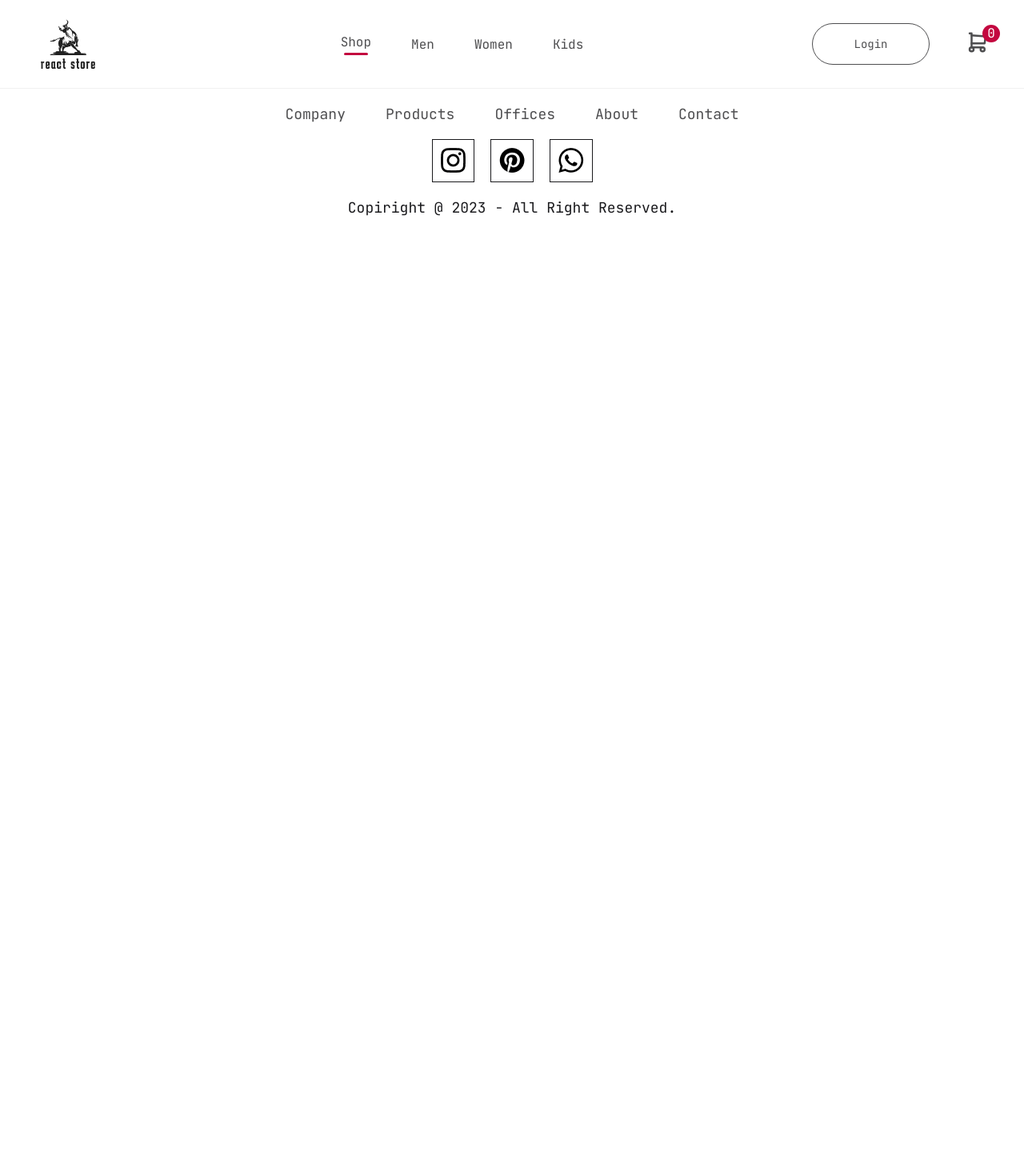
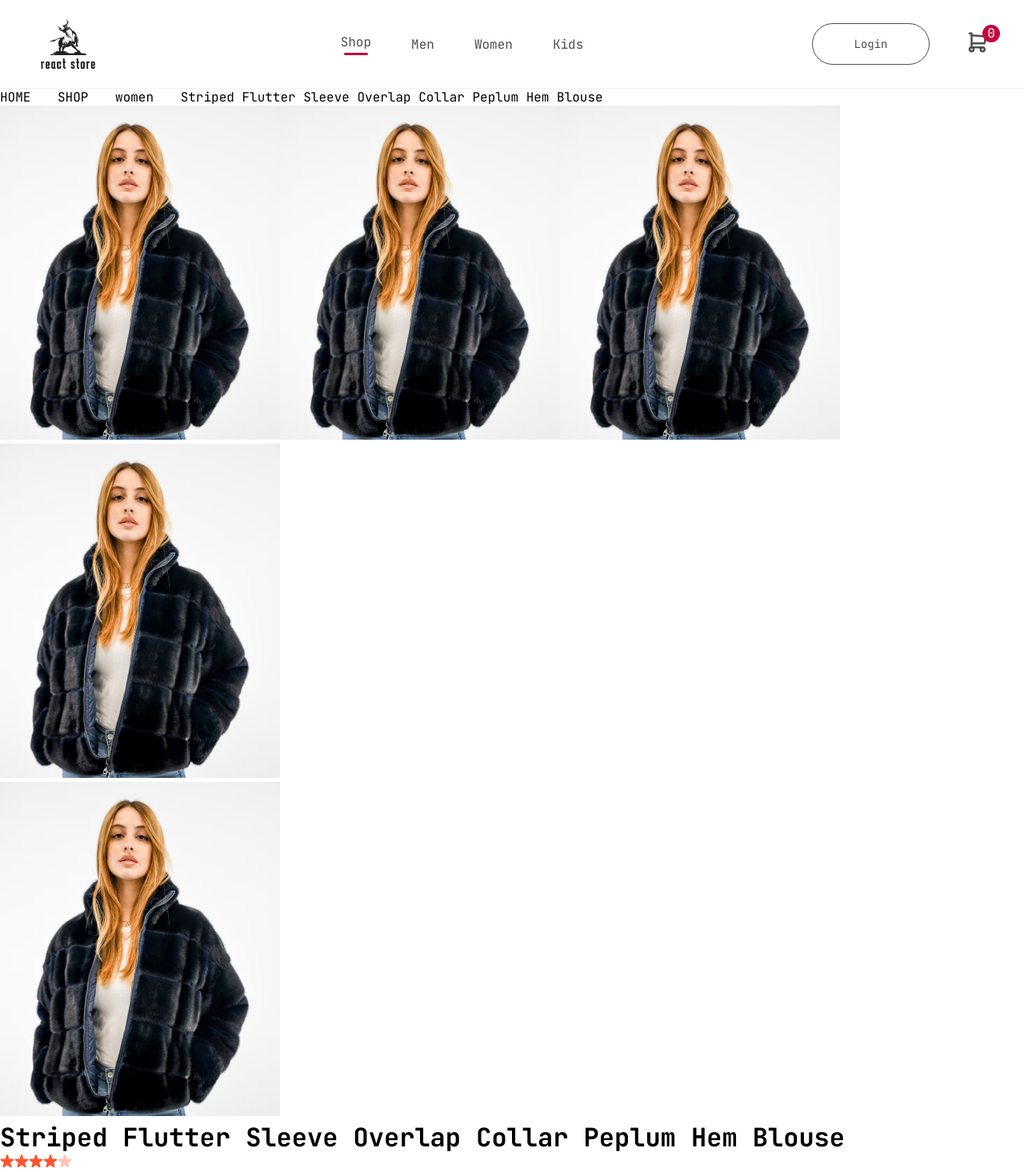
Before and after one commit to kixxpy/reactStore_e-commerce, a React (Create React App) app: page /product/1 in a window 1280 px wide. Shown: the top 1466 px of the page at 80% size. Before the commit the page ends 800 px from the top, so only its background shows below. Built offline with nearby package versions, Linux system fonts and the light colour scheme.

Commit message:
Improvement of the products section

```diff
--- a/src/App.js
+++ b/src/App.js
@@ -24,7 +24,7 @@ function App() {
 					<Route path="/womens" element={<ShopCategory banner={women_banner} category="women" />} />
 					<Route path="/kids" element={<ShopCategory banner={kid_banner} category="kid" />} />
 					<Route path="/product" element={<Product />}>
-						<Route path=" :productId" element={<Product />} />
+						<Route path=":productId" element={<Product />} />
 					</Route>
 					<Route path="/cart" element={<Cart />} />
 					<Route path="/login" element={<LoginSigup />} />
--- /dev/null
+++ b/src/components/Beadcrum/Beadcrum.jsx
@@ -0,0 +1,15 @@
+import React from 'react';
+import styles from './Beadcrum.module.css';
+import arrow_icon from '../assets/arrow.png';
+
+export const Beadcrum = (props) => {
+	const {product} = props;
+	return (
+		<div className={styles.beadcrum}>
+			HOME <img src={arrow_icon} alt="arrow_icon" />
+			SHOP <img src={arrow_icon} alt="arrow_icon" />
+			{product.category} <img src={arrow_icon} alt="arrow_icon" />
+			{product.name}
+		</div>
+	)
+}
--- a/src/components/Item/Item.jsx
+++ b/src/components/Item/Item.jsx
@@ -1,10 +1,11 @@
 import React from 'react';
 import styles from './Item.module.css';
+import { Link } from 'react-router-dom';
 
 export const Item = (props) => {
 	return (
 		<div className={styles.item}>
-			<img src={props.image} alt="q" />
+			<Link to={`/product/${props.id}`}><img src={props.image} alt="q" /></Link>
 			<p>{props.name}</p>
 			<div className={styles.prices}>
 				<div className={styles.price_new}>${props.new_price}</div>
--- /dev/null
+++ b/src/components/ProductDisplay/ProductDisplay.jsx
@@ -0,0 +1,35 @@
+import React from 'react';
+import styles from './ProductDisplay.module.css';
+import star_icon from '../assets/star_icon.png';
+import star_dull_icon from '../assets/star_dull_icon.png';
+
+export const ProductDisplay = (props) => {
+	const {product} = props;
+
+	return (
+		<div className={styles.productdisplay}>
+			<div className={styles.left}>
+				<div className={styles.img_list}>
+					<img src={product.image} alt="" />
+					<img src={product.image} alt="" />
+					<img src={product.image} alt="" />
+					<img src={product.image} alt="" />
+				</div>
+				<div className={styles.productdisplay_img}>
+					<img className={styles.productdisplay_main_img} src={product.image} alt="" />
+				</div>
+			</div>
+			<div className={styles.right}>
+				<h1>{product.name}</h1>
+				<div>
+					<img className={styles.star} src={star_icon} alt="" />
+					<img className={styles.star} src={star_icon} alt="" />
+					<img className={styles.star} src={star_icon} alt="" />
+					<img className={styles.star} src={star_icon} alt="" />
+					<img className={styles.star} src={star_dull_icon} alt="" />
+					<p>(122)</p>
+				</div>
+			</div>
+		</div>
+	)
+}
--- a/src/pages/LoginSigup.jsx
+++ b/src/pages/LoginSigup.jsx
@@ -2,7 +2,7 @@ import React from 'react';
 import styles from './css/LoginSigup.module.css';
 export const LoginSigup = () => {
 	return (
-		<div className={styles.loginsgiup}>
+		<div className={styles.loginsiup}>
 			<div className={styles.container}>
 				<h1>Sing Up</h1>
 				<div className={styles.fields}>
--- a/src/pages/Product.jsx
+++ b/src/pages/Product.jsx
@@ -1,7 +1,17 @@
-import React from 'react'
+import React from 'react';
+import {ShopContext} from '../context/ShopContext';
+import {Beadcrum} from '../components/Beadcrum/Beadcrum';
+import {ProductDisplay} from '../components/ProductDisplay/ProductDisplay';
+import { useParams } from 'react-router-dom';
 
 export const Product = () => {
+	const {all_product} = React.useContext(ShopContext);
+	const {productId} = useParams();
+	const product = all_product.find((e) => e.id === Number(productId));
 	return (
-		<div>Product</div>
+		<div>
+			<Beadcrum product={product}/>
+			<ProductDisplay product={product}/>
+		</div>
 	)
 }
--- a/src/pages/css/LoginSigup.module.css
+++ b/src/pages/css/LoginSigup.module.css
@@ -1,4 +1,4 @@
-.loginsgiup {
+.loginsiup {
 	width: 100%;
 	background: var(--white);
 	padding: 40px 0;
```
Also changed, not shown: src/components/Beadcrum/Beadcrum.module.css (added), src/components/ProductDisplay/ProductDisplay.module.css (added).
